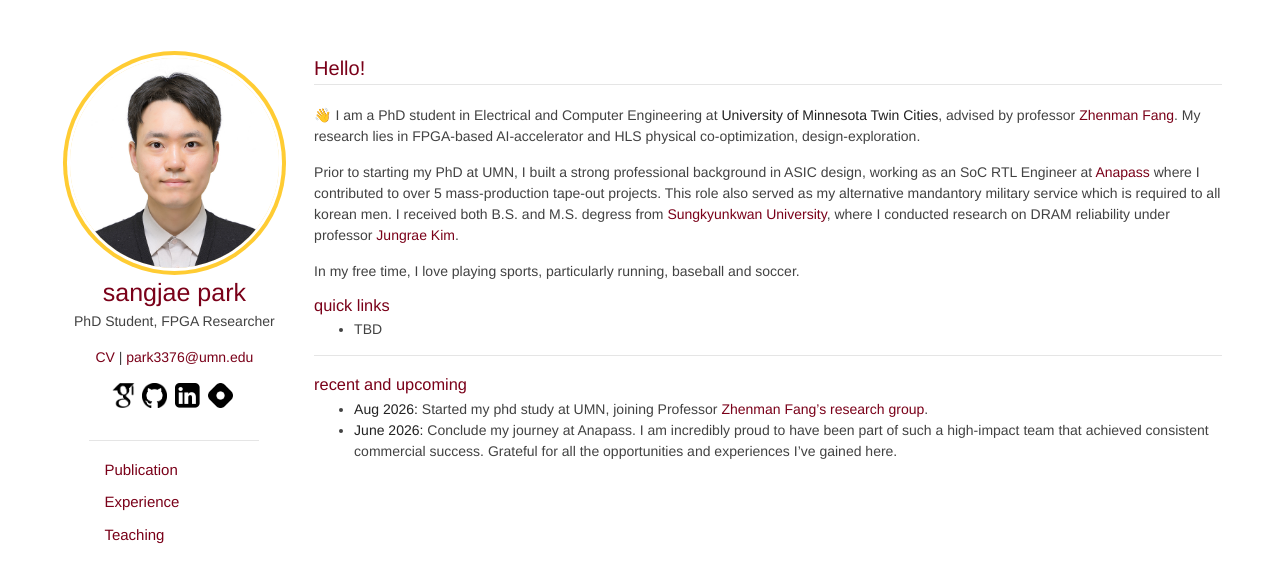
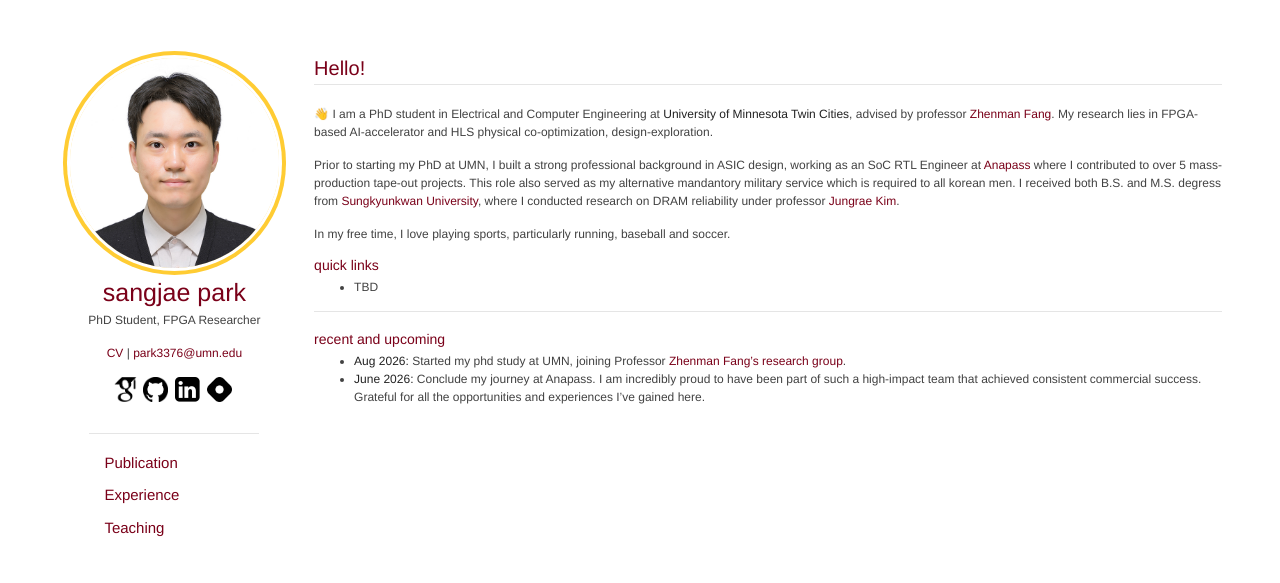
Before and after one commit to sangjae4309/sangjae4309.github.io, a Jekyll site: the page built from index.md, in a window 1280 px wide. Shown: the top 583 px of the page. Built offline with Jekyll 4.4.1, drawn with Linux system fonts in a browser that asks for light colours; our own code applies the rules of GitHub Pages for plain Markdown files.

Commit message:
Reduce body font size to 12px
Change body font size from 14px to 12px.

```diff
--- a/_sass/jekyll-theme-minimal.scss
+++ b/_sass/jekyll-theme-minimal.scss
@@ -10,7 +10,7 @@ $umn-maroon-wash: rgba(122, 0, 25, 0.04);
 body {
   background-color: #ffffff;
   padding: 50px;
-  font: 14px/1.5 "HelveticaNeue-Light", "Helvetica Neue", Helvetica, Arial, sans-serif;
+  font: 12px/1.5 "HelveticaNeue-Light", "Helvetica Neue", Helvetica, Arial, sans-serif;
   color:#424242;
   font-weight:300;
 }
```
